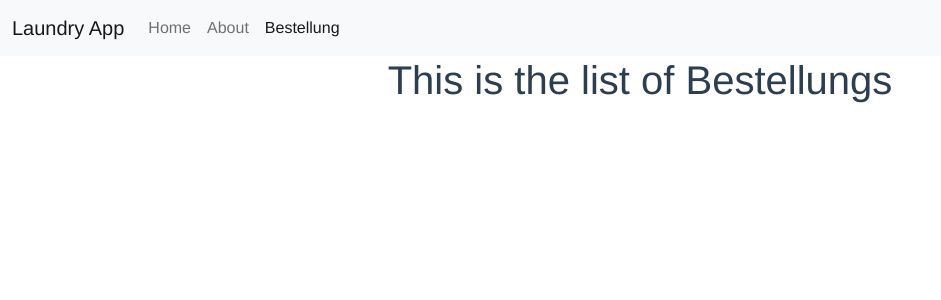
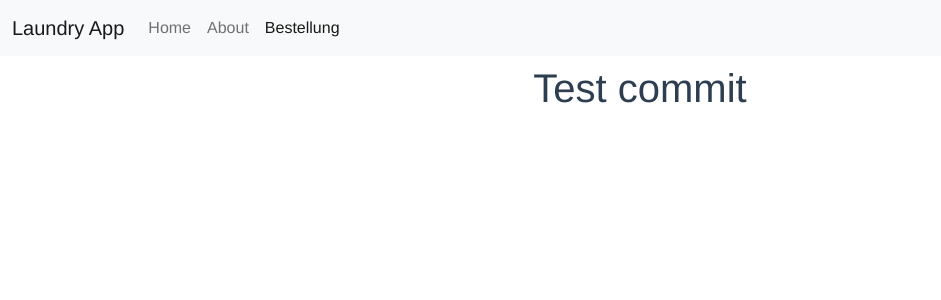
Before and after one commit to ferdyjonathan/WebTech-Frontend, a Vue app: page /bestellungs in a window 1280 px wide. Shown: the top 300 px of the page, without its empty margins (0-941 px from the left). Built offline with nearby package versions, Linux system fonts and the light colour scheme.

Commit message:
test commit

```diff
--- a/src/views/About.vue
+++ b/src/views/About.vue
@@ -1,5 +1,6 @@
 <template>
   <div class="about">
     <h1>This is an about page</h1>
+    <h1></h1>
   </div>
 </template>
--- a/src/views/Bestellungs.vue
+++ b/src/views/Bestellungs.vue
@@ -1,5 +1,6 @@
 <template>
-  <h1>This is the list of Bestellungs</h1>
+  <h1></h1>
+  <h1>Test commit</h1>
 </template>
 
 <script>
```
